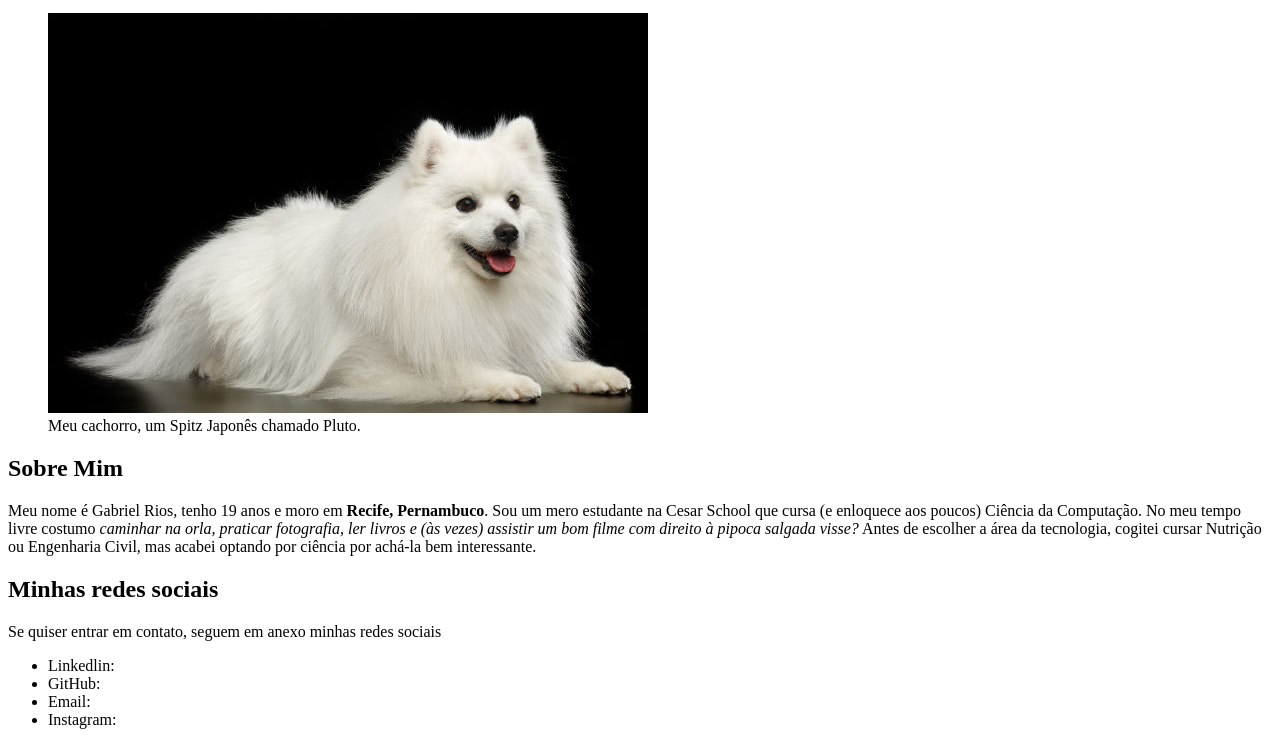
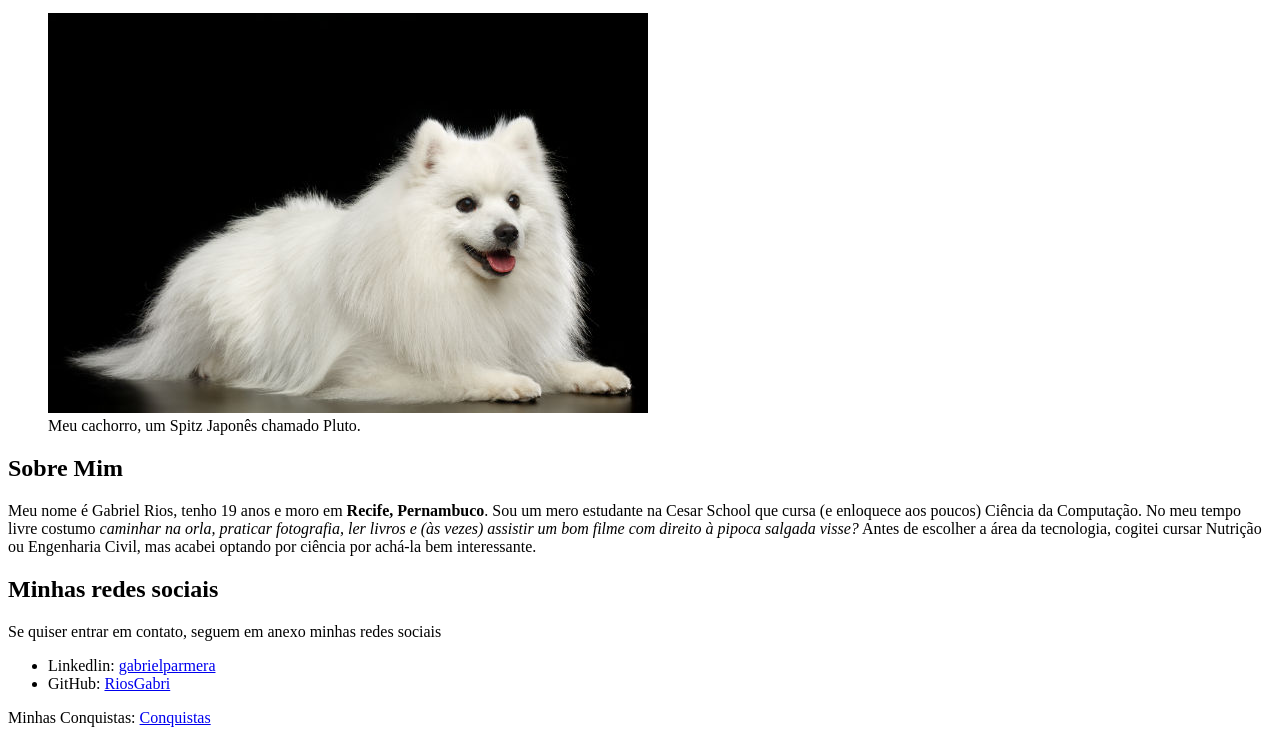
Before and after one commit to GabrielParmera/HTML, a plain HTML site: page Bibliografia.html/Bibliografia.html in a window 1280 px wide. Shown: the part 101-846 px from the top of the page. Drawn offline with Linux system fonts and the light colour scheme.

Commit message:
Few changes

```diff
--- a/Biblioteca/Bibliografia.html
+++ b/Bibliografia.html/Bibliografia.html
@@ -28,12 +28,11 @@
         <h2>Minhas redes sociais</h2>
         <p>Se quiser entrar em contato, seguem em anexo minhas redes sociais</p>
         <ul>
-            <li>Linkedlin: </li>
-            <li>GitHub: </li>
-            <li>Email: </li>
-            <li>Instagram: </li>
+            <li>Linkedlin: <a href="www.linkedin.com/in/gabrielparmera">gabrielparmera</a> </li>
+            <li>GitHub: <a href="https://github.com/RiosGabri">RiosGabri</a></li>
 
         </ul>
     </section>
+    <p>Minhas Conquistas: <a href="index.html">Conquistas</a></p>
 </body>
 </html>
```
Also changed, not shown: Bibliografia.html/index.html (added, +20 -0 lines), Bibliografia.html/spitz-japones.jpg (renamed from Biblioteca/spitz-japones.jpg).
